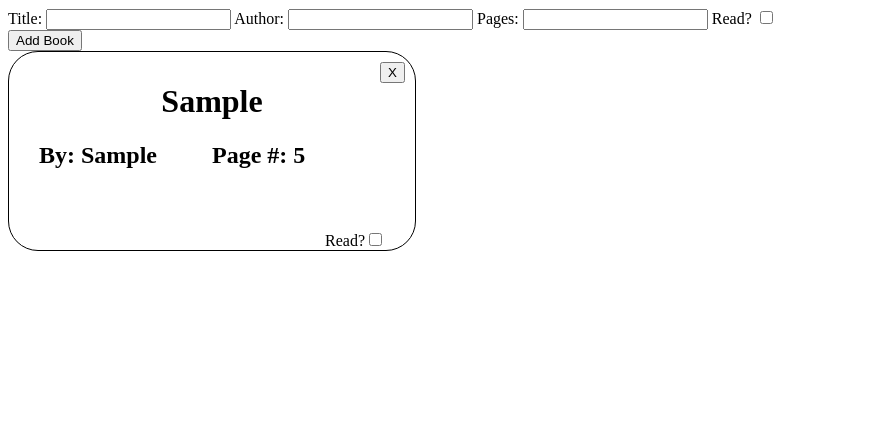
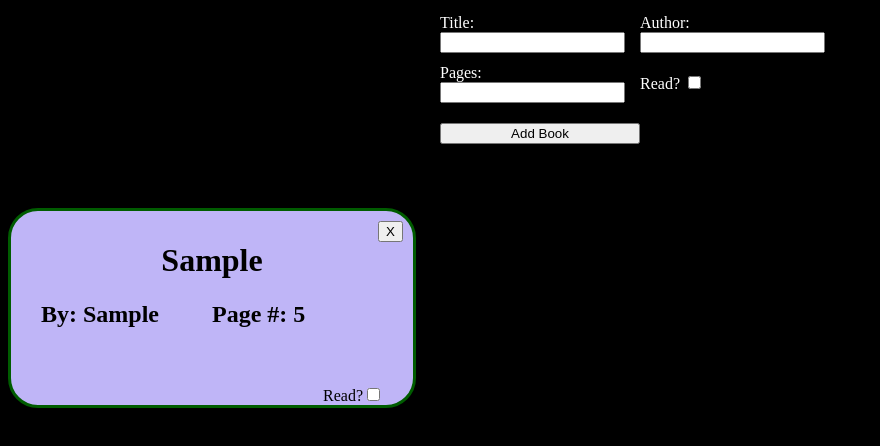
Before and after one commit to lomick2090/odin-library, a plain HTML site: page index.html in a window 1280 px wide. Both pictures are taken after typing "Sample", "Sample", "5" into the empty fields and a click on the button "Add Book". Shown: the whole page, without its empty margins (0-880 px from the left). Drawn offline with Linux system fonts and the light colour scheme.

Commit message:
Add basic styling

```diff
--- a/index.html
+++ b/index.html
@@ -26,9 +26,9 @@
         <label for="read">Read?
             <input id="read" type="checkbox">
         </label>
+
+        <button id="add">Add Book</button>
     </form>
-
-    <button id="add">Add Book</button>
 
     <div class="cardholder"></div>
 
--- a/script.js
+++ b/script.js
@@ -16,6 +16,8 @@ function book(title, author, pages, read) {
 }
 
 function addBookToLibrary() {
+
+    event.preventDefault();
 
     //stores and deletes input instead of using the traditional 'submit' button
     let inputTitle = titleBox.value;
--- a/style.css
+++ b/style.css
@@ -1,12 +1,33 @@
+body {
+    background-color: black;
+}
+
+form {
+    display: grid;
+    grid-template-columns: 200px 200px ;
+    grid-auto-rows: 50px;
+    padding-bottom: 50px;
+    justify-content: center;
+    background-color: black;
+    align-items: center;
+}
+
+form > label {
+    color: white
+}
+
 .cardholder {
     display: grid;
     grid-template-columns: 1fr 1fr 1fr;
     grid-auto-rows: 200px;
     gap: 20px;
+
+    background-color: black;
 }
 
 .card {
-    border: 1px solid black;
+    border: 3px solid rgb(0, 92, 0);
+    background-color: rgb(191, 181, 247);
     border-radius: 30px;
     padding-top: 10px;
     padding-left: 30px;
```
Also changed, not shown: books1.png (added).
